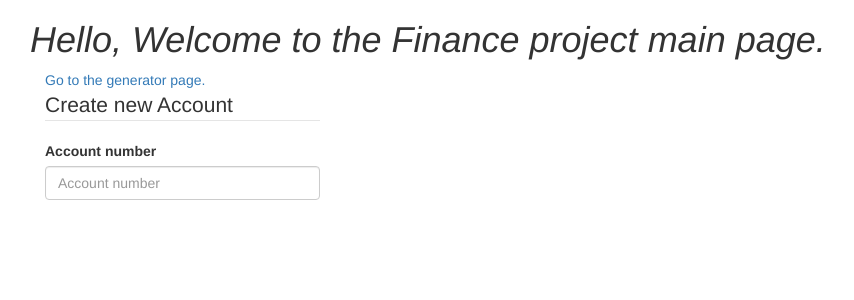
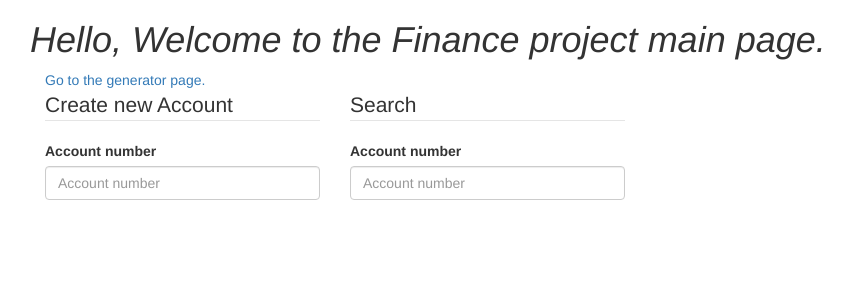
Before and after one commit to IIpocTo/mail.ru_python, a Django app: page / in a window 1280 px wide. Shown: the top 300 px of the page, without its empty margins (0-854 px from the left). Run offline with Django 3.2, Linux system fonts and the light colour scheme; some libraries are stand-ins or nearby versions.

Commit message:
Table represantion of charges
Charges representation within an account has been made.

```diff
--- a/homework_5/finances/forms.py
+++ b/homework_5/finances/forms.py
@@ -12,6 +12,24 @@ class AccountForm(forms.ModelForm):
         fields = [
             "number"
         ]
+
+
+class AccountLookForForm(forms.ModelForm):
+    class Meta:
+        model = Account
+        fields = [
+            "number"
+        ]
+
+    def clean(self):
+        cleaned_data = super().clean()
+        number = cleaned_data.get('number')
+        account = Account.objects.filter(number=number)
+        if account is not None:
+            return cleaned_data
+        else:
+            self.add_error("number", "There is no such object in database!")
+        return cleaned_data
 
 
 class ChargeForm(forms.ModelForm):
--- a/homework_5/finances/models.py
+++ b/homework_5/finances/models.py
@@ -24,6 +24,9 @@ class Account(models.Model):
     def get_absolute_url():
         return reverse("finances:main")
 
+    def get_url(self):
+        return reverse('finances:account', args=[str(self.number)])
+
 
 class Charge(models.Model):
     value = models.DecimalField(max_digits=8, decimal_places=2)
@@ -34,4 +37,4 @@ class Charge(models.Model):
         return "( " + str(self.date) + " )" + " " + str(self.value) + " -> " + str(self.account)
 
     def get_absolute_url(self):
-        return reverse("finances:charge", kwargs={"number": self.account})
+        return reverse("finances:account", kwargs={"number": self.account})
--- a/homework_5/finances/templates/add_charge.html
+++ b/homework_5/finances/templates/add_charge.html
@@ -2,7 +2,8 @@
 {% load bootstrap3 %}
 {% block header %}
     <h1>New Charge</h1>
-    <a href='{% url "finances:main" %}'>Return to main</a>
+    <a href='{% url "finances:main" %}'>Return to main</a><br/>
+    <a href="{% url 'finances:account' number=account %}">Return to account page</a>
 {% endblock %}
 {% block content %}
     <div class="col-xs-3 col-sm-3 col-md-3 col-lg-3">
--- a/homework_5/finances/templates/main.html
+++ b/homework_5/finances/templates/main.html
@@ -9,11 +9,19 @@
 {% block content %}
     {% bootstrap_messages %}
     <div class="col-xs-3 col-sm-3 col-md-3 col-lg-3">
-        <form method="post">
+        <form method="post" action='{% url "finances:insert" %}'>
             <legend>Create new Account</legend>
             {% csrf_token %}
             {% bootstrap_form form %}
             {% buttons submit='Create new account' %}{% endbuttons %}
         </form>
     </div>
+    <div class="col-xs-3 col-sm-3 col-md-3 col-lg-3">
+        <form method="post" action='{% url "finances:search" %}'>
+            <legend>Search</legend>
+            {% csrf_token %}
+            {% bootstrap_form form_look_for %}
+            {% buttons submit='Look for an account' %}{% endbuttons %}
+        </form>
+    </div>
 {% endblock %}
--- a/homework_5/finances/urls.py
+++ b/homework_5/finances/urls.py
@@ -1,10 +1,12 @@
 from django.conf.urls import url
 
-from .views import MainPageView, GeneratorView, ChargeView, AddChargeView
+from .views import MainPageView, GeneratorView, AccountView, AddChargeView, AccountSearchView, AccountInsertView
 
 urlpatterns = [
     url(r'^$', MainPageView.as_view(), name='main'),
-    url(r'^charges/(?P<number>\d+)/$', ChargeView.as_view(), name='charge'),
+    url(r'^search/$', AccountSearchView.as_view(), name='search'),
+    url(r'^insert/$', AccountInsertView.as_view(), name='insert'),
+    url(r'^charges/(?P<number>\d+)/$', AccountView.as_view(), name='account'),
     url(r'^charges/(?P<number>\d+)/add/$', AddChargeView.as_view(), name='add_charge'),
     url(r'^generator/$', GeneratorView.as_view(), name='generator')
 ]
--- a/homework_5/finances/views.py
+++ b/homework_5/finances/views.py
@@ -3,23 +3,33 @@ from django.http import HttpResponseRedirect
 from django.shortcuts import render, get_object_or_404
 from django.views import generic
 
-from .models import Account
-from .forms import ChargeForm, AccountForm
+from .models import Account, Charge
+from .forms import ChargeForm, AccountForm, AccountLookForForm
 from .generator import random_transactions
 
 
 class MainPageView(generic.TemplateView):
     template_name = 'main.html'
     form_class = AccountForm
+    form_look_for_class = AccountLookForForm
 
     def get(self, request, *args, **kwargs):
         return render(request, self.template_name, {
             "title": "Main Page",
-            "form": self.form_class
+            "form": self.form_class,
+            "form_look_for": self.form_look_for_class
         })
+
+
+class AccountInsertView(generic.TemplateView):
+    template_name = 'main.html'
+    form_class = AccountForm
+    form_look_for_class = AccountLookForForm
 
     def post(self, request, *args, **kwargs):
         form = self.form_class(request.POST)
+        form_look_for = self.form_look_for_class
+
         if form.is_valid():
             instance = form.save(commit=False)
             instance.save()
@@ -34,17 +44,42 @@ class MainPageView(generic.TemplateView):
 
         return render(request, self.template_name, {
             "title": "Finances",
-            "form": form
+            "form": form,
+            "form_look_for": form_look_for
         })
 
 
-class ChargeView(generic.FormView):
+class AccountSearchView(generic.TemplateView):
+    template_name = 'main.html'
+    form_class = AccountForm
+    form_look_for_class = AccountLookForForm
+
+    def post(self, request, *args, **kwargs):
+        form_look_for = self.form_class(request.POST)
+        form = self.form_class
+
+        if form_look_for.is_valid():
+            return HttpResponseRedirect(form_look_for.instance.get_url())
+
+        return render(request, self.template_name, {
+            "title": "Finances",
+            "form": form,
+            "form_look_for": form_look_for
+        })
+
+
+class AccountView(generic.FormView):
     template_name = "charge.html"
 
     def get(self, request, number=None, *args, **kwargs):
-        get_object_or_404(Account, number=number)
+        account = get_object_or_404(Account, number=number)
+        deposit = Charge.objects.filter(account=account).filter(value__gt = 0.0).order_by('date')
+        withdraw = Charge.objects.filter(account=account).filter(value__lt = 0.0).order_by('date')
         return render(request, self.template_name, {
-            "title": "Add charge"
+            "title": "Add charge",
+            "deposit": deposit,
+            "withdraw": withdraw,
+            "account": account.number
         })
 
 
@@ -58,6 +93,7 @@ class AddChargeView(generic.FormView):
         return render(request, self.template_name, {
             "title": self.title_name,
             "form": self.form_class,
+            "account": number
         })
 
     def post(self, request, number=None, *args, **kwargs):
@@ -77,7 +113,8 @@ class AddChargeView(generic.FormView):
 
         return render(request, self.template_name, {
             "title": self.title_name,
-            "form": form
+            "form": form,
+            "account": number
         })
 
 
```
Also changed, not shown: homework_5/finances/templates/charge.html (+20 -1 lines), homework_5/finances/migrations/__init__.py (deleted).
